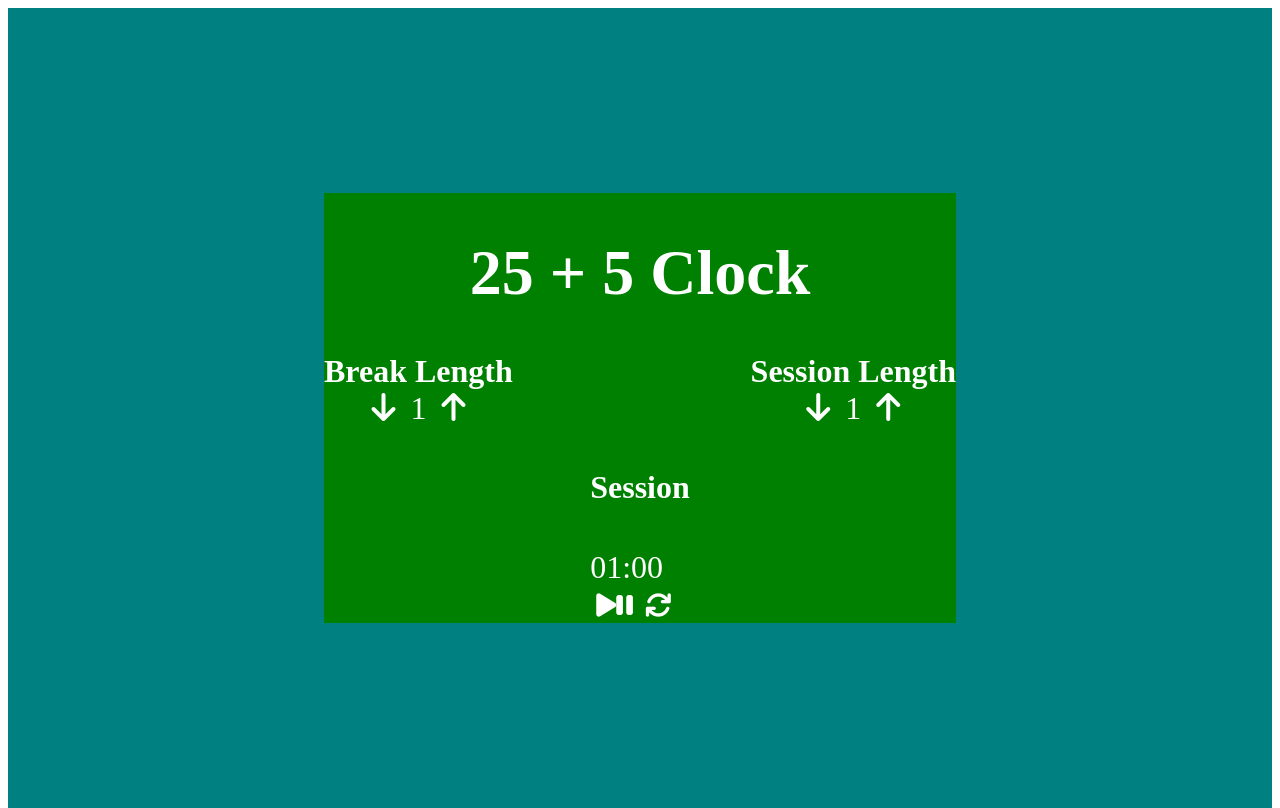
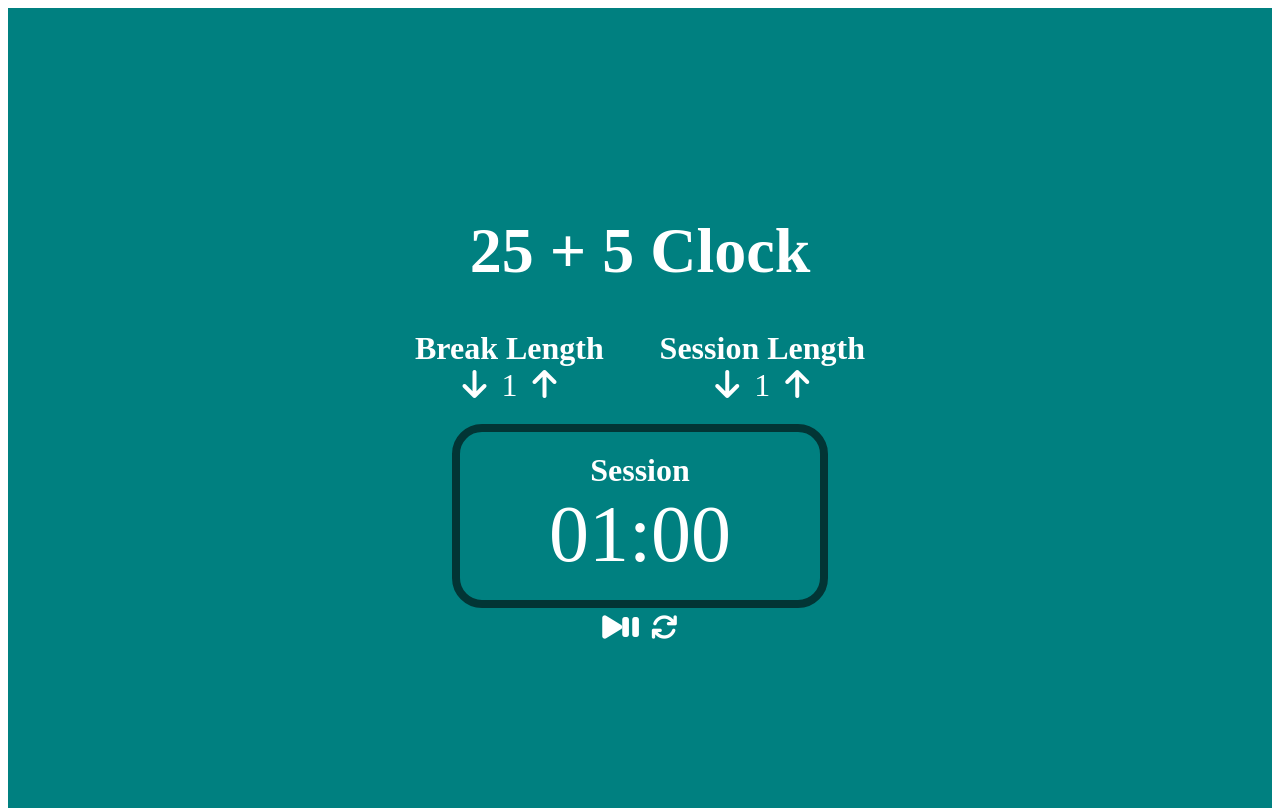
Before and after one commit to errami01/pomodoro-timer, a React (Create React App) app: page / in a window 1280 px wide. Built offline with nearby package versions, Linux system fonts and the light colour scheme.

Commit message:
Style timer box

```diff
--- a/src/App.css
+++ b/src/App.css
@@ -1,3 +1,6 @@
+*{
+  /* border: 0.5px solid; */
+}
 :root,body{
   height: 100%;
 }
@@ -14,15 +17,19 @@
   display: flex;
   flex-direction: column;
   align-items: center;
-  width: 50%;
-  background-color: green;
+  min-width: 450px;
+  /* border: 1px solid; */
+  /* background-color: green; */
 }
 /* .params-container{
 } */
 .app-params-container{
   display: flex;
+  /* flex-direction: column; */
+  align-items: center;
   justify-content: space-between;
   width: 100%;
+  margin-bottom: 20px;
 }
 .arrows-container{
   display: flex;
@@ -42,3 +49,23 @@
   background-color: transparent;
   cursor: pointer;
 }
+.timer-container-div{
+  display: flex;
+  flex-direction: column;
+  justify-content: center;
+  align-items: center;
+  border: 8px solid rgb(2, 53, 53);
+  width: 80%;
+  padding: 20px 0;
+  border-radius: 30px;
+}
+.timer-label-h2{
+  margin:0;
+}
+.time-left{
+  font-size: 2.5em;
+}
+
+@media screen and (max-width) {
+
+}
--- a/src/App.js
+++ b/src/App.js
@@ -128,14 +128,16 @@ useEffect(()=>{
           playState={timer.play}
           />
       </div>
-      <div className='timer-container'>
-        <h4 id='timer-label' className='timer-label'>
+      <div className='timer-container-div'>
+        <h4 id='timer-label' className='timer-label-h2'>
           {timer.turn==="session"? "Session":'Break'}
         </h4>
-        <div id="time-left">
+        <div id="time-left" className='time-left'>
           <span className='minutes' ref={minutesElement}>{displayedTimer}</span>
           :
           <span className='seconds' ref={secElement}>{'00'}</span>
+        </div>
+        </div>
           <div className='controle-panel'>
            <button className='play-pause' onClick={handlePlayPauseClick}>
               <i className="fa fa-play fa-2x"></i>
@@ -144,8 +146,8 @@ useEffect(()=>{
            <button className='reset-btn' onClick={handleResetClick}><i className="fa fa-refresh fa-2x"></i></button>
            <audio ref={beep} id="beep" preload="auto" src="https://raw.githubusercontent.com/freeCodeCamp/cdn/master/build/testable-projects-fcc/audio/BeepSound.wav"></audio>
           </div>
-        </div>
-      </div>
+
+
 
     </div>
   );
```
